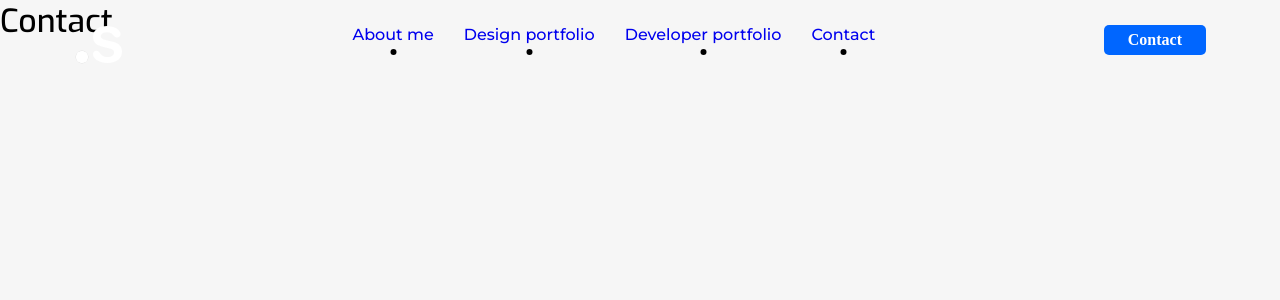
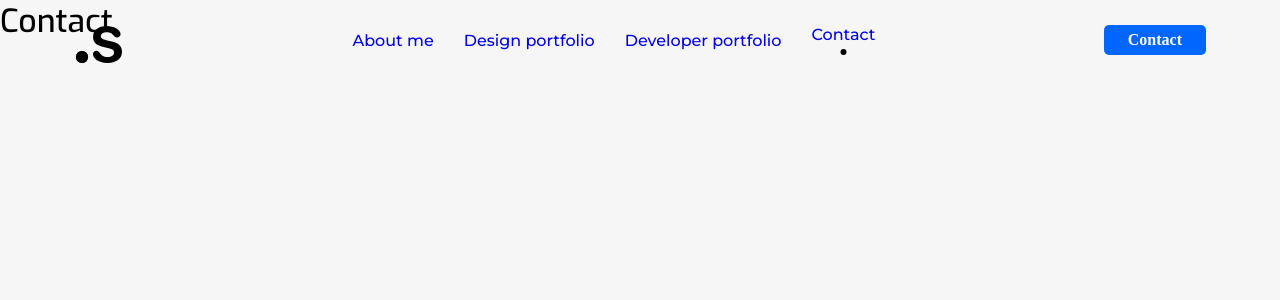
Before and after one commit to Saxxan/portfolio, a React (Create React App) app in the folder portfolio/: page /contact in a window 1280 px wide. Shown: the top 300 px of the page. Built offline with nearby package versions, Linux system fonts and the light colour scheme.

Commit message:
short circuiting para svg dot en NavMenu

```diff
--- a/portfolio/src/components/header/Header.jsx
+++ b/portfolio/src/components/header/Header.jsx
@@ -10,15 +10,7 @@ export default function Header() {
 
     const location = useLocation();
 
-    const [isWhite, toggleToWhite] = useState(false);
-
-    // let isWhite;
-
-    // if(location.pathname.includes('design')||location.pathname.includes('contact')){
-    //     isWhite = true;
-    // } else {
-    //     isWhite = false;
-    // }
+    let isWhite = location.pathname.includes('design')||location.pathname.includes('contact') ? true : false;
 
     return (
         <header className="header">
--- a/portfolio/src/components/navMenu/navLink/NavLink.jsx
+++ b/portfolio/src/components/navMenu/navLink/NavLink.jsx
@@ -1,13 +1,15 @@
-import { Link } from "react-router-dom";
+import { Link, useLocation } from "react-router-dom";
 import "./navLink.css";
+import PagePointer from "./pagePointer/PagePointer";
 
 export default function NavLink(props) {
+
+    const location = useLocation();
+
     return (
         <article className="navMenu__opt">
             <Link className="navMenu__opt__link" to={props.path}>{props.name}</Link>
-            <svg className="navMenu__opt__index" width="7" height="6" viewBox="0 0 7 6" fill="none" xmlns="http://www.w3.org/2000/svg">
-                <circle cx="3.5" cy="3" r="3" fill="black"/>
-            </svg>
+            {props.path === location.pathname && <PagePointer/>}
         </article>
     );
 }
--- /dev/null
+++ b/portfolio/src/components/navMenu/navLink/pagePointer/PagePointer.jsx
@@ -0,0 +1,7 @@
+export default function PagePointer () {
+    return (
+        <svg className="navMenu__opt__index" width="7" height="6" viewBox="0 0 7 6" fill="none" xmlns="http://www.w3.org/2000/svg">
+                <circle cx="3.5" cy="3" r="3" fill="black"/>
+        </svg>
+    );
+}
```
